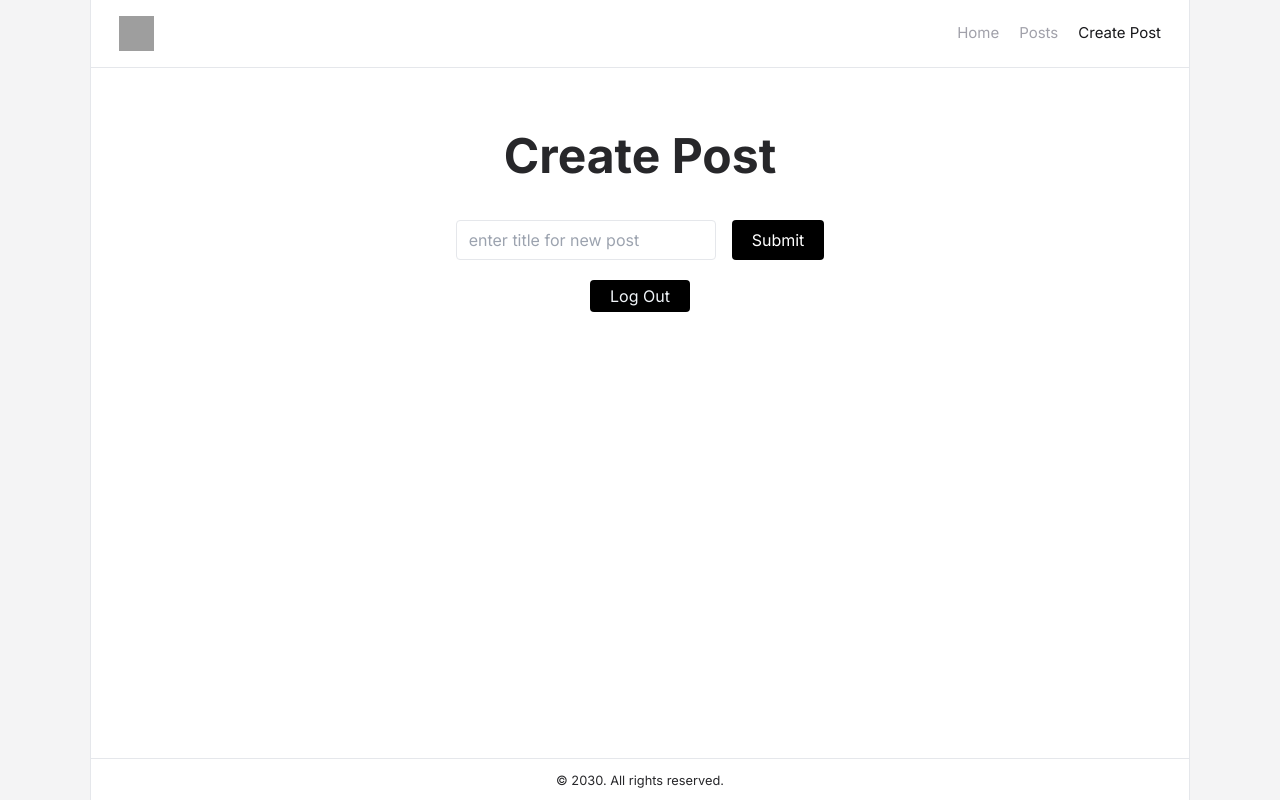
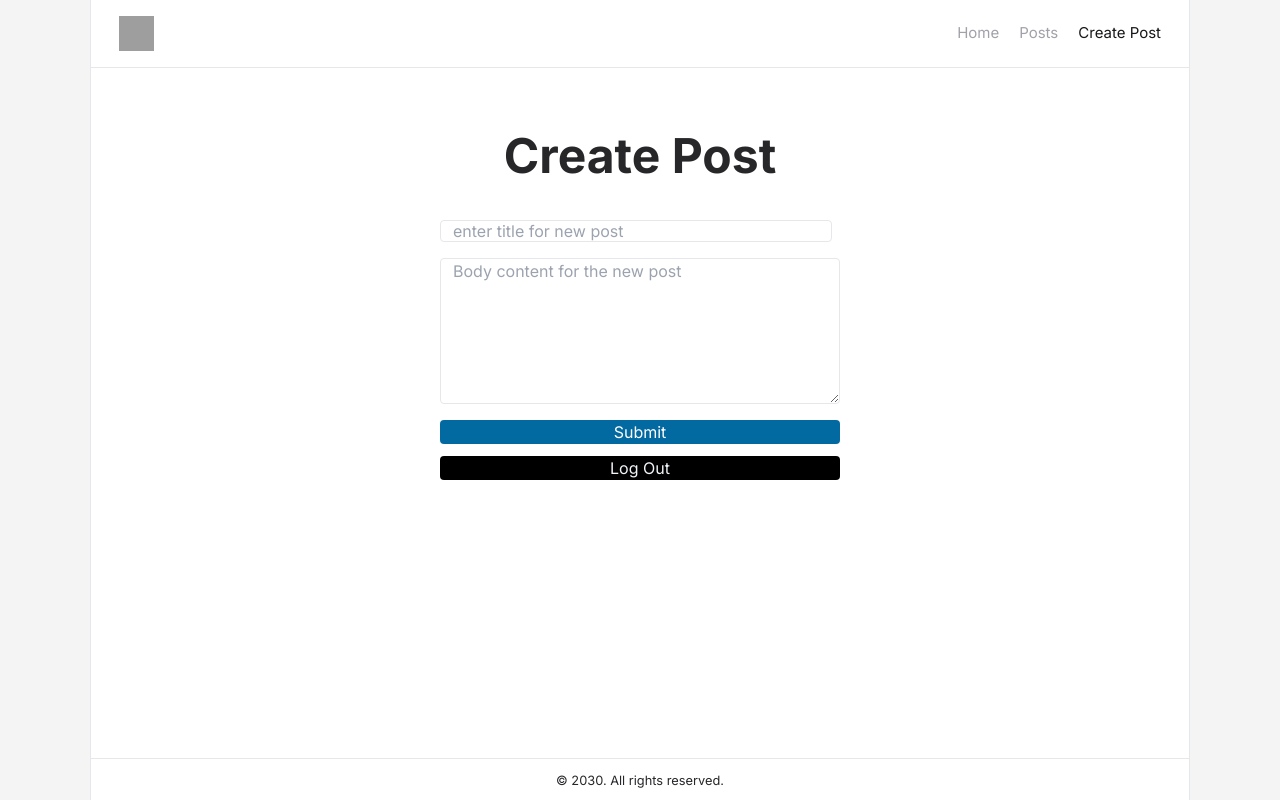
Before and after one commit to Subhampreet/nextblog, a Next.js app: page /createpost in a window 1280 px wide. Built offline with nearby package versions, Linux system fonts and the light colour scheme; grey boxes are pictures that could not be loaded.

Commit message:
Build 0.1.2 : Create Post Page Completed

```diff
--- a/src/actions/actions.ts
+++ b/src/actions/actions.ts
@@ -2,4 +2,5 @@
 
 export async function createPost(formData: FormData) {
     const title = formData.get("title") as string;
+    const body = formData.get("body") as string;
 }
--- a/src/app/createpost/page.tsx
+++ b/src/app/createpost/page.tsx
@@ -9,13 +9,14 @@ export default async function page() {
   return (
     <div className='text-center pt-16'>
       <h1 className='text-4xl md:text-5xl font-bold mb-5'>Create Post</h1>
-      <form action={createPost} className='h-10 space-x-2 mt-10'>
+      <form action={createPost} className='flex flex-col m-auto space-y-4 mt-10 max-w-[400px]'>
         <input type="text" name='title' placeholder='enter title for new post' className='border rounded px-3 h-full mr-2' required />
-        <button className='h-full bg-black px-5 rounded text-white'>Submit</button>
+        <textarea name="body" placeholder='Body content for the new post' className='border rounded px-3 h-full' rows={6} required />
+        <button className='h-full bg-sky-700 px-5 rounded text-white'>Submit</button>
       </form>
 
 
-      <div className='mt-5 p-3 pt-1 pb-1 bg-black w-[100px] m-auto text-slate-100 rounded'>
+      <div className='mt-3 p-3 pt-0 pb-0 bg-black max-w-[400px] m-auto text-slate-100 rounded'>
         <LogoutLink>Log Out</LogoutLink>
 
       </div>
```
